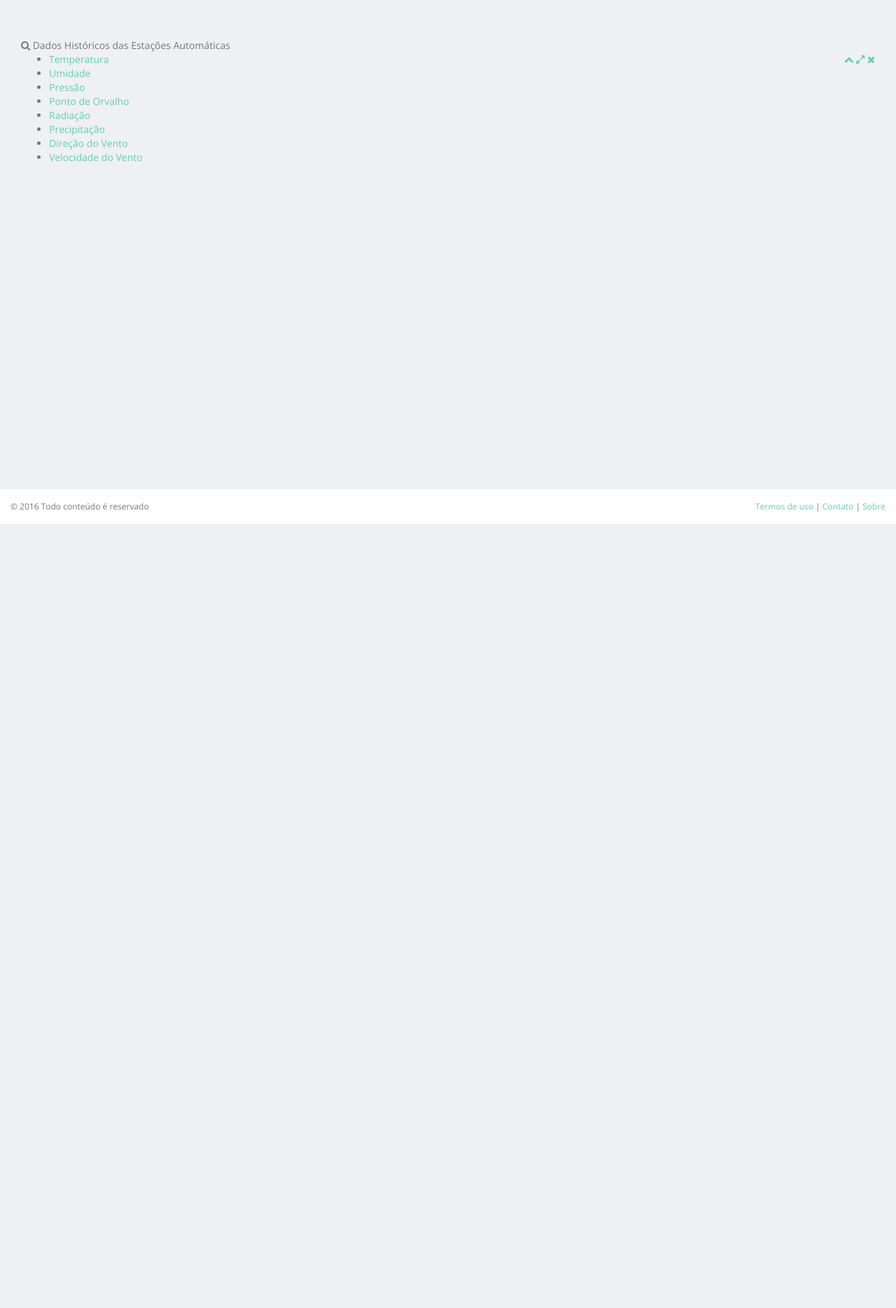
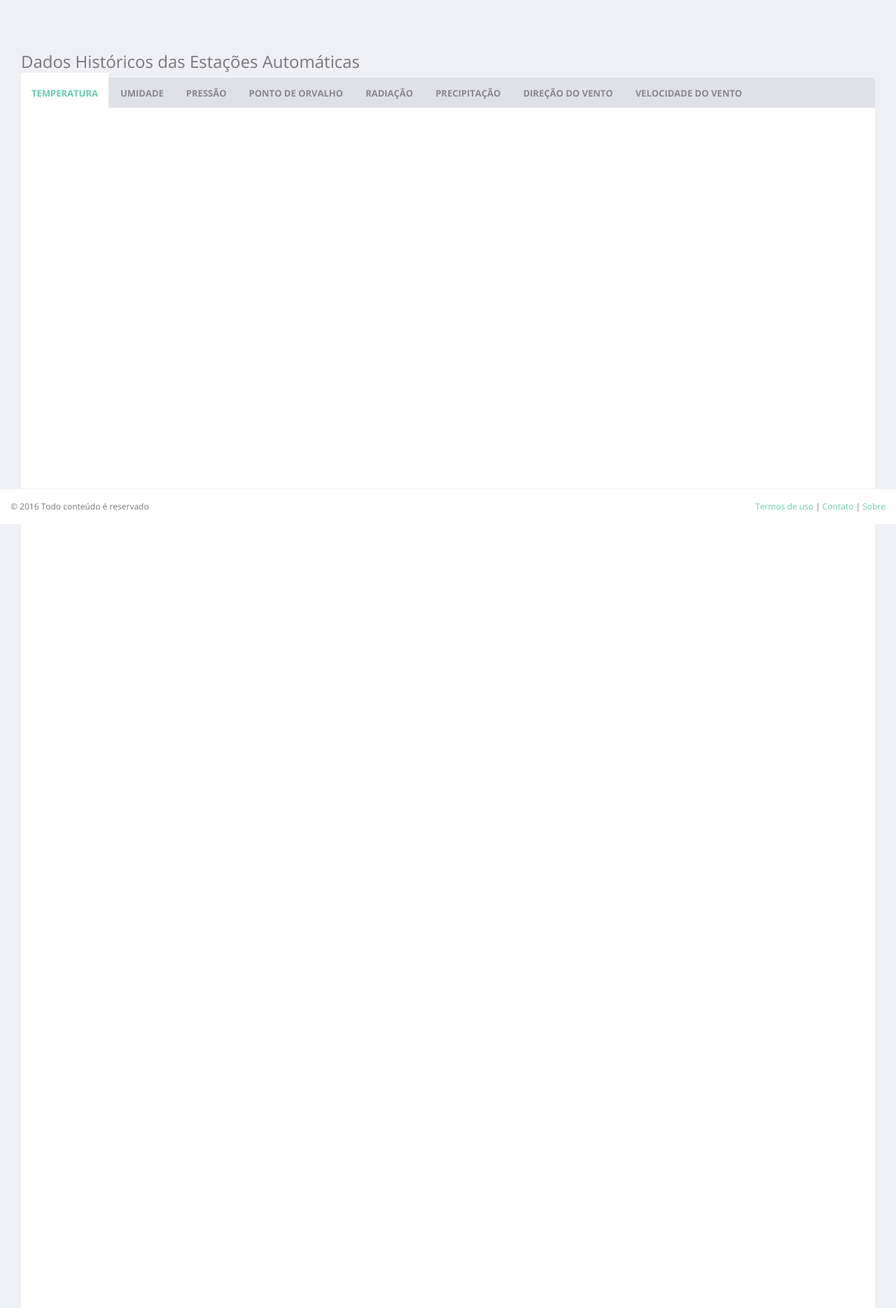
Before and after one commit to jasmimdsantos/tvgeo, a Django app: template templates/clima/grafautomaticatotal.html in a window 1280 px wide. Shown: the part 51-1920 px from the top of the page at 70% size. Run offline with Django 3.2, Linux system fonts and the light colour scheme; the template is opened without the code that fills it, so the values that code supplies are empty; some libraries are stand-ins or nearby versions.

Commit message:
Normalização de telas:
Clima -> normais
Clima -> automáticas

```diff
--- a/templates/clima/grafautomaticatotal.html
+++ b/templates/clima/grafautomaticatotal.html
@@ -1,7 +1,7 @@
 {% extends 'layout.html' %} {% load staticfiles %}
 
 {% block cssformat %}
-     <style>
+<style>
         .bloco
         {
         height: 100%; /*Specify Height*/
@@ -9,56 +9,47 @@
         border: 1px solid black; /*Add 1px solid border, use any color you want*/
         text-align:center; /*Align the text to the center*/
         }
-    </style>
+
+
+
+</style>
 {% endblock %}
 
 
 {% block content %}
 
 <div class="col-xs-12 col-sm-12">
-        <div class="box">
-            <div class="box-header">
-                <div class="box-name">
-                    <i class="fa fa-search"></i>
-                    <span>Dados Históricos das Estações Automáticas</span>
-                </div>
-                <div class="box-icons pull-right">
-                    <a class="collapse-link">
-                        <i class="fa fa-chevron-up"></i>
-                    </a>
-                    <a class="expand-link">
-                        <i class="fa fa-expand"></i>
-                    </a>
-                    <a class="close-link">
-                        <i class="fa fa-times"></i>
-                    </a>
-                </div>
-                <div class="no-move"></div>
-            </div>
-            <div class="box-content">
-                <div id="grafico">
-                    <ul>
-                        <li><a href="#grafico01">Temperatura</a></li>
-                        <li><a href="#grafico01a">Umidade</a></li>
-                        <li><a href="#grafico02">Pressão</a></li>
-                        <li><a href="#grafico03">Ponto de Orvalho</a></li>
-                        <li><a href="#grafico04">Radiação</a></li>
-                        <li><a href="#grafico05">Precipitação</a></li>
-                        <li><a href="#grafico06">Direção do Vento</a></li>
-                        <li><a href="#grafico07">Velocidade do Vento</a></li>
-                    </ul>
-                    <div id='grafico01'  style='height: 530px; width: 80%'></div>
-                    <div id='grafico01a' style='height: 530px; width: 80%'></div>
-                    <div id='grafico02'  style='height: 530px; width: 80%'></div>
-                    <div id='grafico03'  style='height: 530px; width: 80%'></div>
-                    <div id='grafico04'  style='height: 530px; width: 80%'></div>
-                    <div id='grafico05'  style='height: 530px; width: 80%'></div>
-                    <div id='grafico06'  style='height: 530px; width: 80%'></div>
-                    <div id='grafico07'  style='height: 530px; width: 80%'></div>
-               </div>
+
+
+    <h3>Dados Históricos das Estações Automáticas</h3>
+    <section class="panel">
+        <header class="panel-heading custom-tab">
+            <ul class="nav nav-tabs">
+                <li class="active"><a data-toggle="tab" href="#grafico01">Temperatura</a></li>
+                <li><a data-toggle="tab" href="#grafico01a">Umidade</a></li>
+                <li><a data-toggle="tab" href="#grafico02">Pressão</a></li>
+                <li><a data-toggle="tab" href="#grafico03">Ponto de Orvalho</a></li>
+                <li><a data-toggle="tab" href="#grafico04">Radiação</a></li>
+                <li><a data-toggle="tab" href="#grafico05">Precipitação</a></li>
+                <li><a data-toggle="tab" href="#grafico06">Direção do Vento</a></li>
+                <li><a data-toggle="tab" href="#grafico07">Velocidade do Vento</a></li>
+            </ul>
+        </header>
+        <div class="panel-body">
+
+            <div id="grafico">
+
+                <div class="tab-pane active" id='grafico01' style='height: 530px; width: 80%'></div>
+                <div class="tab-pane" id='grafico01a' style='height: 530px; width: 80%'></div>
+                <div class="tab-pane" id='grafico02' style='height: 530px; width: 80%'></div>
+                <div class="tab-pane" id='grafico03' style='height: 530px; width: 80%'></div>
+                <div class="tab-pane" id='grafico04' style='height: 530px; width: 80%'></div>
+                <div class="tab-pane" id='grafico05' style='height: 530px; width: 80%'></div>
+                <div class="tab-pane" id='grafico06' style='height: 530px; width: 80%'></div>
+                <div class="tab-pane" id='grafico07' style='height: 530px; width: 80%'></div>
             </div>
         </div>
-    </div>
+    </section>
 </div>
 
 
@@ -69,7 +60,7 @@
 
 $(function() {
 
-    $( "#grafico" ).tabs();
+   // $( "#grafico" ).tabs();
 
 	vlrEstacaoText = '{{ texto|safe }}';
 
@@ -709,6 +700,9 @@ $(function() {
          });
 
 });
+
+
+
 </script>
 
 {% endblock %}
```
Also changed, not shown: templates/clima/automaticas.html (+14 -27 lines).
